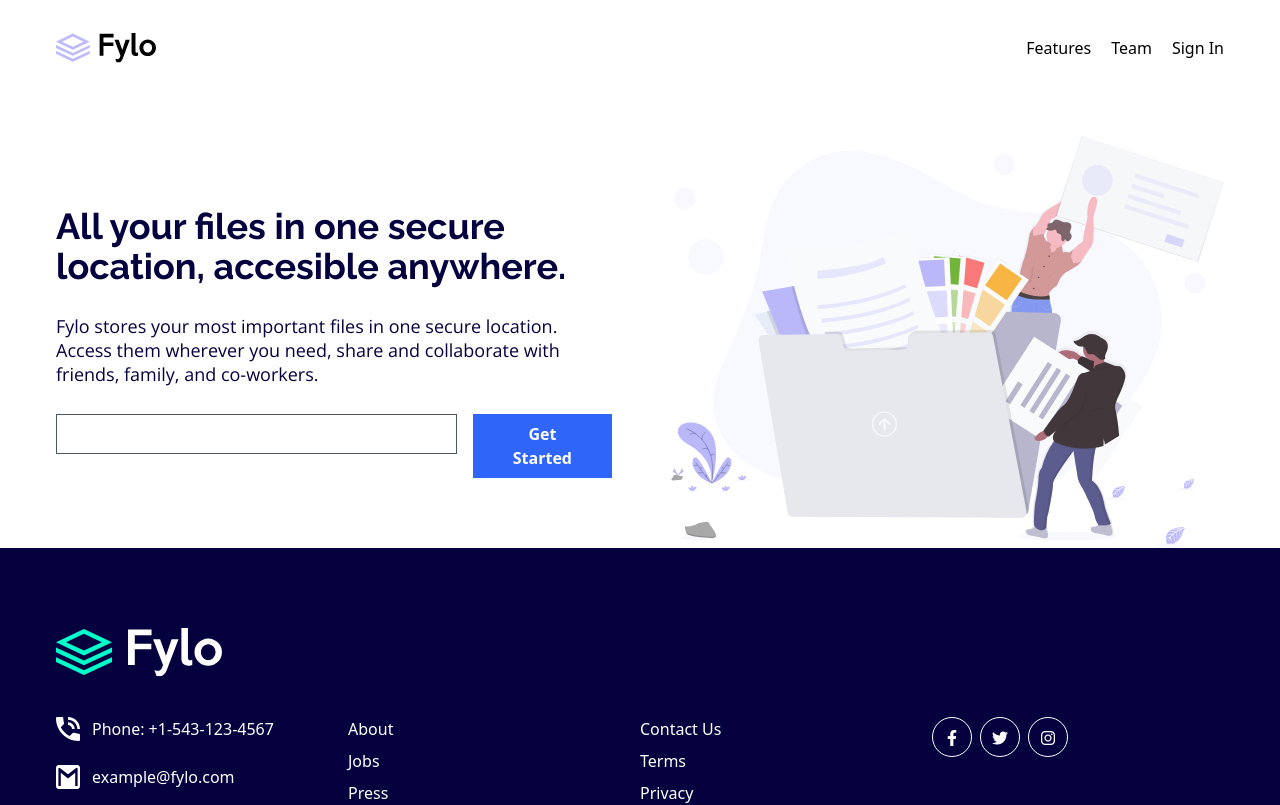
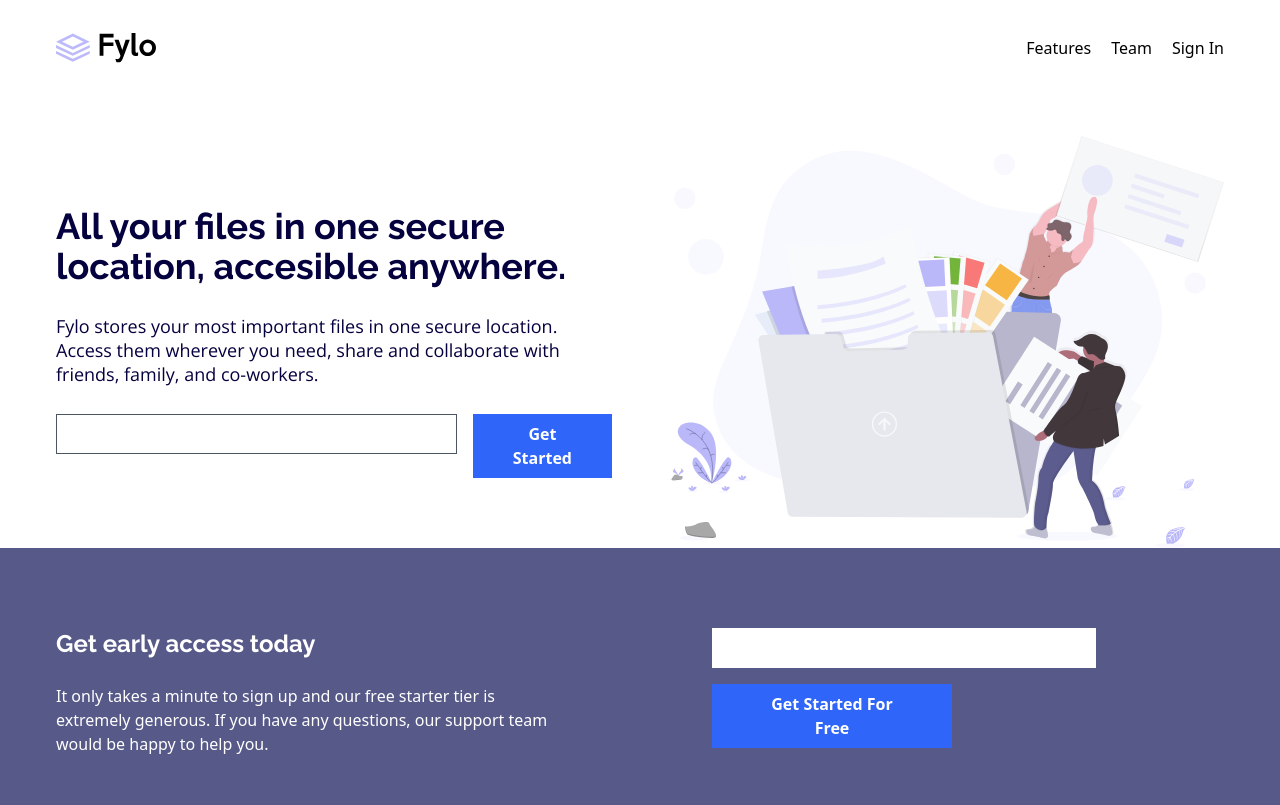
Before and after one commit to lorainecalamba/front-end-mentor-challenges, a React (Create React App) app in the folder fylo-landing-page/: page / in a window 1280 px wide. Shown: the top 805 px of the page. Built offline with nearby package versions, Linux system fonts and the light colour scheme; the HTML template or start-up script is replaced by a standard one.

Commit message:
create and styling of Started section
fylo-landing-page/src/components/GetStarted/GetStarted.jsx

```diff
--- a/fylo-landing-page/src/App.js
+++ b/fylo-landing-page/src/App.js
@@ -1,5 +1,6 @@
 import React from "react";
 import Footer from "./components/Footer/Footer";
+import GetStarted from "./components/GetStarted/GetStarted";
 import Intro from "./components/Intro/Intro";
 import Navbar from "./components/Navbar/Navbar";
 
@@ -10,6 +11,7 @@ function App() {
 
       <Intro />
 
+      <GetStarted />
       <Footer />
     </React.Fragment>
   );
--- /dev/null
+++ b/fylo-landing-page/src/components/GetStarted/GetStarted.jsx
@@ -0,0 +1,42 @@
+import React, { useState } from 'react'
+import Card from '../UI/Card'
+
+const GetStarted = () => {
+  const [hasError, setHasError] = useState(false);
+  const [errorMessage, setErrorMessage] = useState('');
+  const [classErrors, setClassErrors] = useState('h-10 inline-block w-96 p-3');
+
+  const isValidEmail = (email) => {
+    return /\S+@\S+\.\S+/.test(email);
+  }
+
+  const submitHandler = () => {
+    const emailInput = document.querySelector('#email');
+
+    if (!isValidEmail(emailInput.value)) {
+      setErrorMessage('Please check your email');
+      setHasError(true);
+      setClassErrors('h-10 inline-block w-96 p-3 border border-red-500 border-solid border-2');
+    } else{
+      setClassErrors('h-10 inline-block w-96 p-3');
+      setErrorMessage('');
+      setHasError(false);
+    }
+  }
+
+  return (
+    <Card className='bg-get-started p-20 gap-36'>
+      <div className='basis-1/2'>
+        <p className='text-2xl font-Raleway font-bold text-white mb-6'>Get early access today</p>
+        <p className='text-white'>It only takes a minute to sign up and our free starter tier is extremely generous. If you have any questions, our support team would be happy to help you.</p>
+      </div>
+      <div className='basis-1/2 flex flex-col'>
+        <input type='email' id="email" className={classErrors} />
+        { hasError && <p className='text-white'>{errorMessage}</p> }
+        <button type='button' onClick={submitHandler} className='btn btn-primary mt-4'>Get Started For Free</button>
+      </div>
+    </Card>
+  )
+}
+
+export default GetStarted
```
